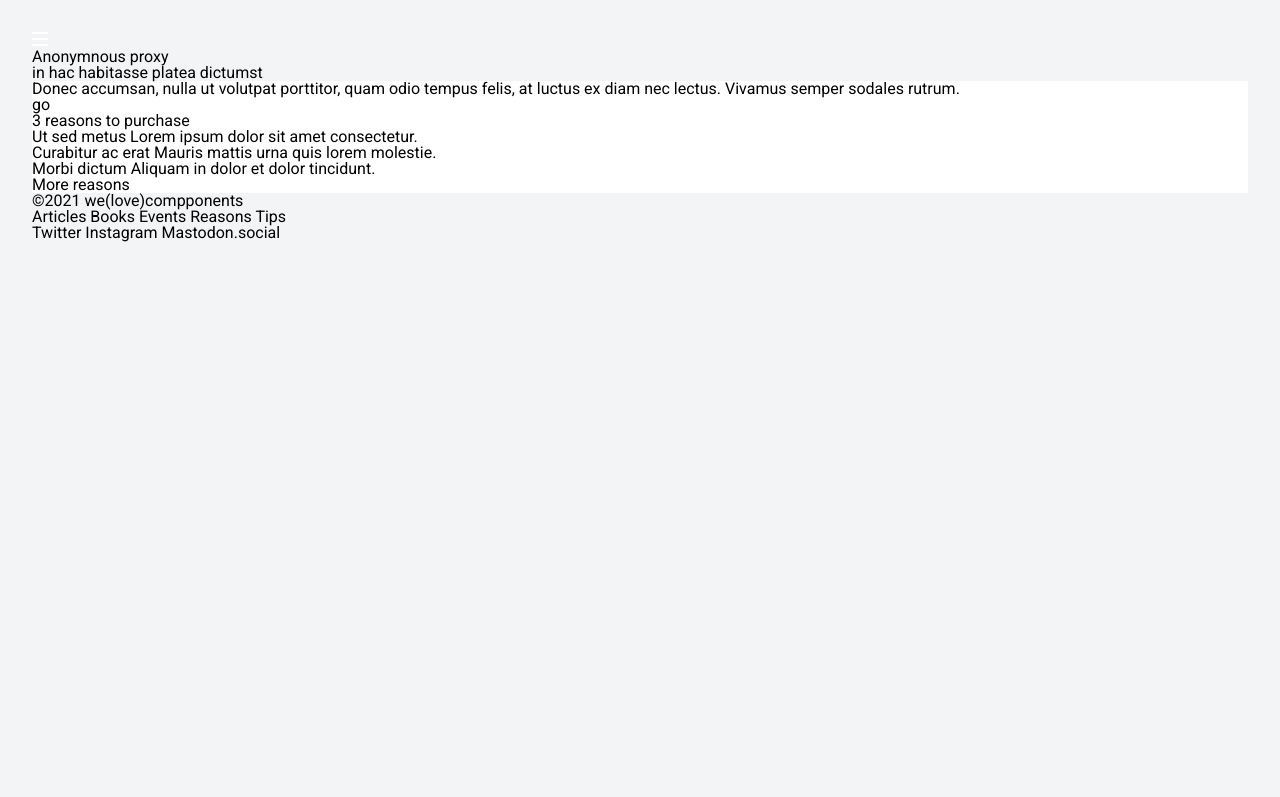
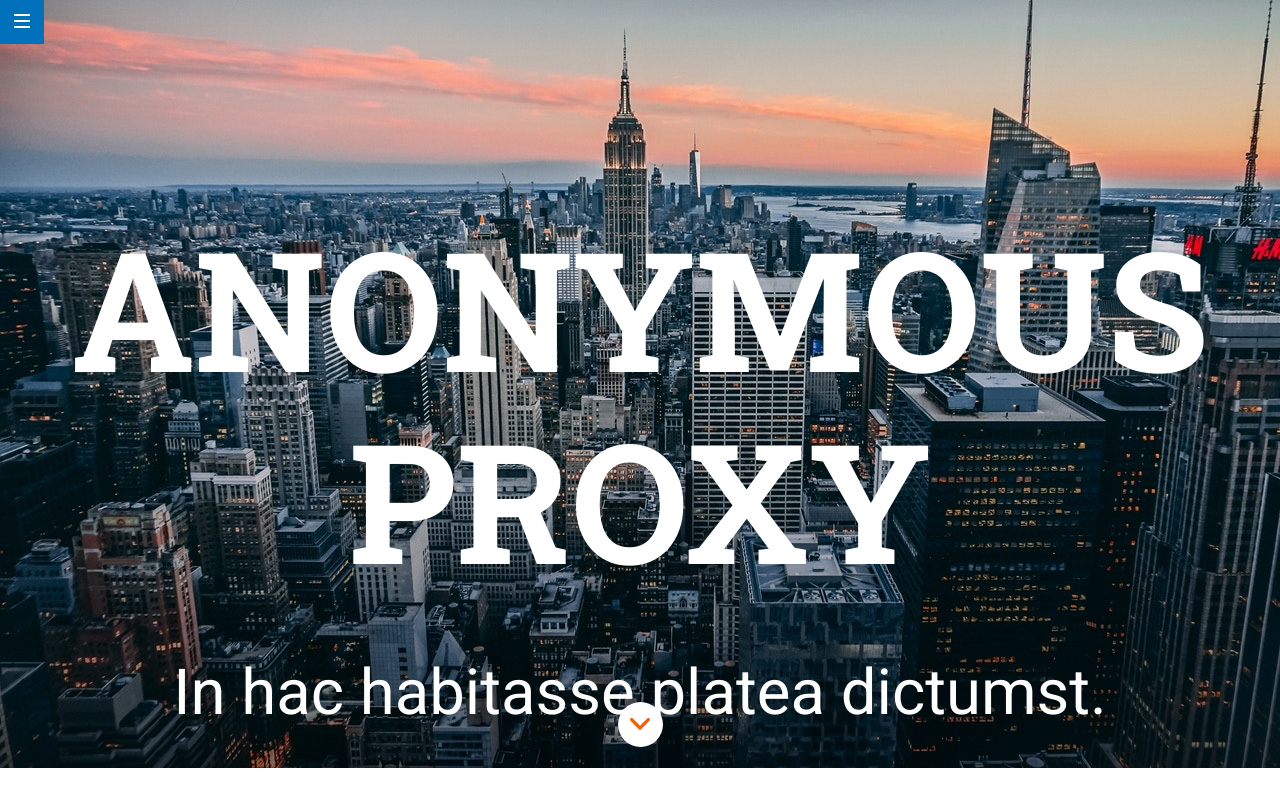
Before and after one commit to Adalab/modulo-1-evaluacion-final-mariamolinagarcia, a website: page public/index.html in a window 1280 px wide. Shown: the top 797 px of the page. Drawn offline with nearby package versions, Linux system fonts and the light colour scheme.

Commit message:
styles from header and hero

```diff
--- a/public/index.html
+++ b/public/index.html
@@ -5,7 +5,10 @@
   <meta charset="UTF-8" />
   <meta name="viewport" content="width=device-width, initial-scale=1" />
   <title>Módulo 1 Evaluación final</title>
-  <link href="https://fonts.googleapis.com/css?family=Roboto&display=swap" rel="stylesheet" />
+  <link rel="preconnect" href="https://fonts.googleapis.com">
+  <link rel="preconnect" href="https://fonts.gstatic.com" crossorigin>
+  <link href="https://fonts.googleapis.com/css2?family=Roboto&family=Roboto+Slab:wght@700&display=swap"
+    rel="stylesheet">
   <link rel="stylesheet" href="./assets/css/main.css" />
 
 </head>
@@ -14,12 +17,23 @@
   <div class="page">
     <header class="page__header">
       <nav class="header__nav">
-        <img class="header__nav--burger" src="./assets/images/ico-menu.svg" alt="Adalab">
+        <a href="https://adalab.es/" alt="adalab" title="adalab.es" target="_blank"><img class="header__nav--burger"
+            src="./assets/images/ico-menu.svg" alt="Adalab"></a>
       </nav>
-      <h1>Anonymnous proxy</h1>
-      <h2>in hac habitasse platea dictumst</h2>
+
     </header>
+
     <main class="main">
+      <section class="hero">
+          <h1 class="hero__title">Anonymous proxy</h1>
+          <h2 class="hero__subtitle">In hac habitasse platea dictumst.</h2>
+          <div class="hero__button"><a href="#3reasons" alt="button scroll down" title="scroll down"><img
+                      class="hero__button--arrow" src="./assets/images/ico-scroll-down.svg" alt="button scroll down"></a>
+          </div>
+
+
+
+      </section>
       <section class="main__section--first">
           <article>
               <h2></h2>
@@ -35,7 +49,7 @@
       </section>
       <section class="main__section--second">
 
-          3 reasons to purchase
+          <h2 id="3reasons"></h2>3 reasons to purchase
 
           <article>
               Ut sed metus
--- a/src/scss/core/_variables.scss
+++ b/src/scss/core/_variables.scss
@@ -1,5 +1,6 @@
 // fonts
-$font-main: 'Roboto', sans-serif;
+$font-main: "Roboto", sans-serif;
+$font-titles: "Roboto Slab", serif;
 
 // colors
 $color-bg: #f3f4f5;
--- a/src/scss/layout/_header.scss
+++ b/src/scss/layout/_header.scss
@@ -1,3 +1,10 @@
-.page__header {
-  background-image: "./assets/images/cover.jpg" alt= "cover-hero";
+.header__nav {
+  background-color: #0271bc;
+  width: 44px;
+  height: 44px;
+  display: flex;
+  flex-direction: column;
+  justify-content: center;
+  align-items: center;
+  position: fixed;
 }
--- /dev/null
+++ b/src/scss/layout/_hero.scss
@@ -0,0 +1,46 @@
+.hero {
+  background: url("/assets/images/cover.jpg");
+  background-repeat: no-repeat;
+  background-position: center top;
+  width: 100vw;
+  height: 100vh;
+  text-align: center;
+  display: flex;
+  flex-direction: column;
+  justify-content: center;
+
+  &__title {
+    color: white;
+    font-family: $font-titles;
+    font-size: 13vw;
+    font-weight: bold;
+    line-height: 15vw;
+    text-transform: uppercase;
+    display: inline-block;
+    margin-top: 200px;
+  }
+  &__subtitle {
+    font-family: $font-main;
+    color: white;
+    font-size: 4.96vw;
+    line-height: 15vw;
+  }
+  &__button {
+    background-color: white;
+    width: 45px;
+    height: 45px;
+    border-radius: 50%;
+    display: flex;
+    flex-direction: column;
+    justify-content: center;
+    align-items: center;
+    align-self: center;
+    position: absolute;
+    bottom: 53px;
+  }
+
+  &--arrow {
+    padding: 15px;
+    transform: translate(0, 3px);
+  }
+}
--- a/src/scss/layout/_page.scss
+++ b/src/scss/layout/_page.scss
@@ -1,7 +1,4 @@
 body {
-  padding: 2rem;
-  height: 100vh;
-  background-image: url("../images/bg-adalab.png");
   background-color: $color-bg;
   font-family: $font-main;
 }
--- a/src/scss/main.scss
+++ b/src/scss/main.scss
@@ -4,6 +4,7 @@
 @import "components/links";
 @import "layout/page";
 @import "layout/header";
+@import "layout/hero";
 @import "layout/first-section";
 @import "layout/_second-section";
 @import "layout/footer";
```
Also changed, not shown: src/html/index.html (+6 -3 lines), src/html/partials/header.html (+3 -3 lines), src/html/partials/hero.html (added, +10 -0 lines), src/html/partials/main.html (+1 -0 lines), src/html/partials/second-section.html (+1 -1 lines), public/assets/css/main.css, 2 other files.
